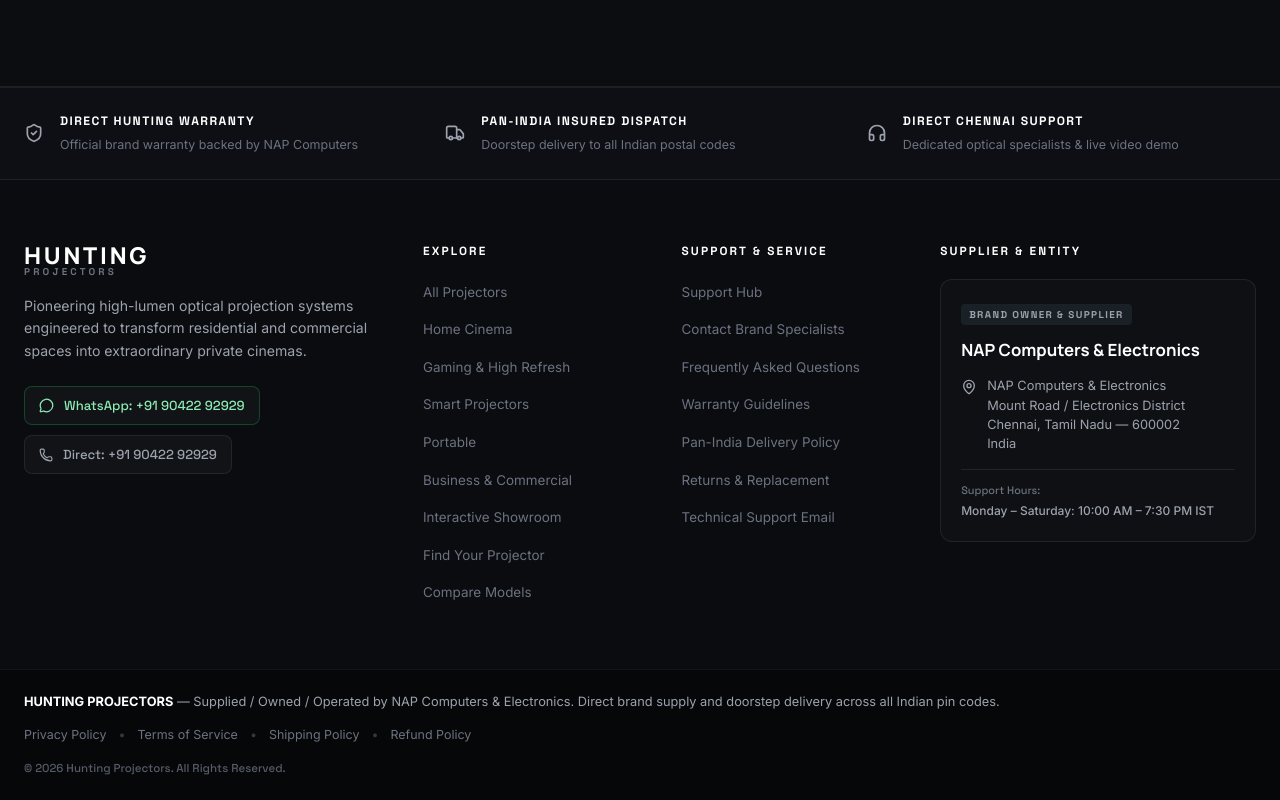
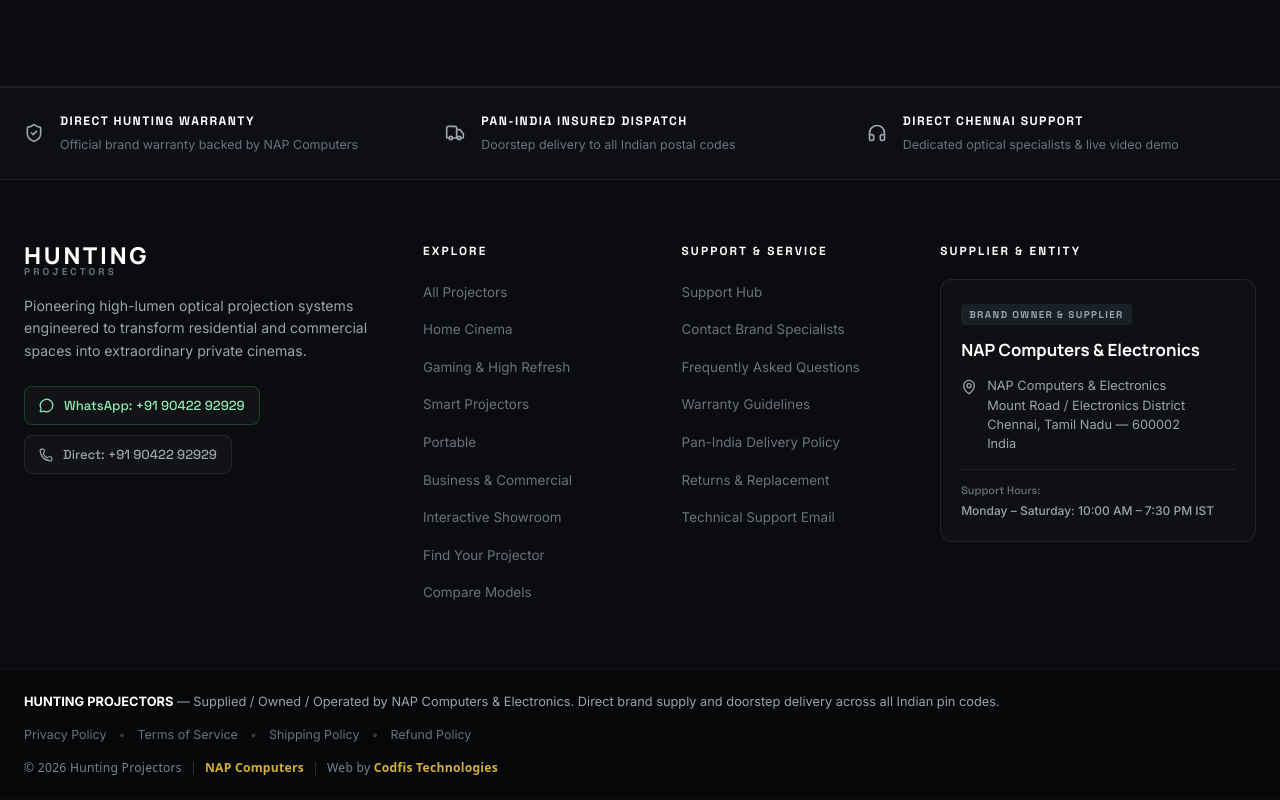
Before and after one commit to codfisconnect/Hunting-Projectors, a React (Vite) app in the folder frontend/: page / in a window 1280 px wide. Shown: the part 4548-5348 px from the top of the page. Built offline with nearby package versions, Linux system fonts and the light colour scheme; no server answers.

Commit message:
feat(footer): update copyright line with champagne gold highlights for NAP Computers and Codfis Technologies

```diff
--- a/frontend/src/components/layout/Footer/Footer.css
+++ b/frontend/src/components/layout/Footer/Footer.css
@@ -258,9 +258,31 @@
 }
 
 .copyright-text {
-  color: #555C68;
-  font-size: 0.72rem;
-  font-family: var(--font-mono);
+  color: #7A8290;
+  font-size: 0.76rem;
+  line-height: 1.5;
+  display: flex;
+  align-items: center;
+  flex-wrap: wrap;
+  gap: 8px;
+  font-family: var(--font-body, system-ui, -apple-system, sans-serif);
+  letter-spacing: 0.02em;
+}
+
+.copyright-separator {
+  color: rgba(255, 255, 255, 0.2);
+  user-select: none;
+}
+
+.footer-highlight-gold {
+  color: #D4AF37; /* Champagne Gold */
+  font-weight: 600;
+  letter-spacing: 0.02em;
+  transition: color var(--transition-fast, 0.2s ease);
+}
+
+.footer-highlight-gold:hover {
+  color: #F3E5AB;
 }
 
 /* Responsive */
--- a/frontend/src/components/layout/Footer/Footer.tsx
+++ b/frontend/src/components/layout/Footer/Footer.tsx
@@ -141,8 +141,12 @@
             <Link to="/refund">Refund Policy</Link>
           </div>
 
-          <div className="copyright-text">
-            © {currentYear} Hunting Projectors. All Rights Reserved.
+          <div className="copyright-text" aria-label="Copyright and ownership">
+            <span>© 2026 Hunting Projectors</span>
+            <span className="copyright-separator">|</span>
+            <span className="footer-highlight-gold">NAP Computers</span>
+            <span className="copyright-separator">|</span>
+            <span>Web by <span className="footer-highlight-gold">Codfis Technologies</span></span>
           </div>
         </div>
       </div>
```
